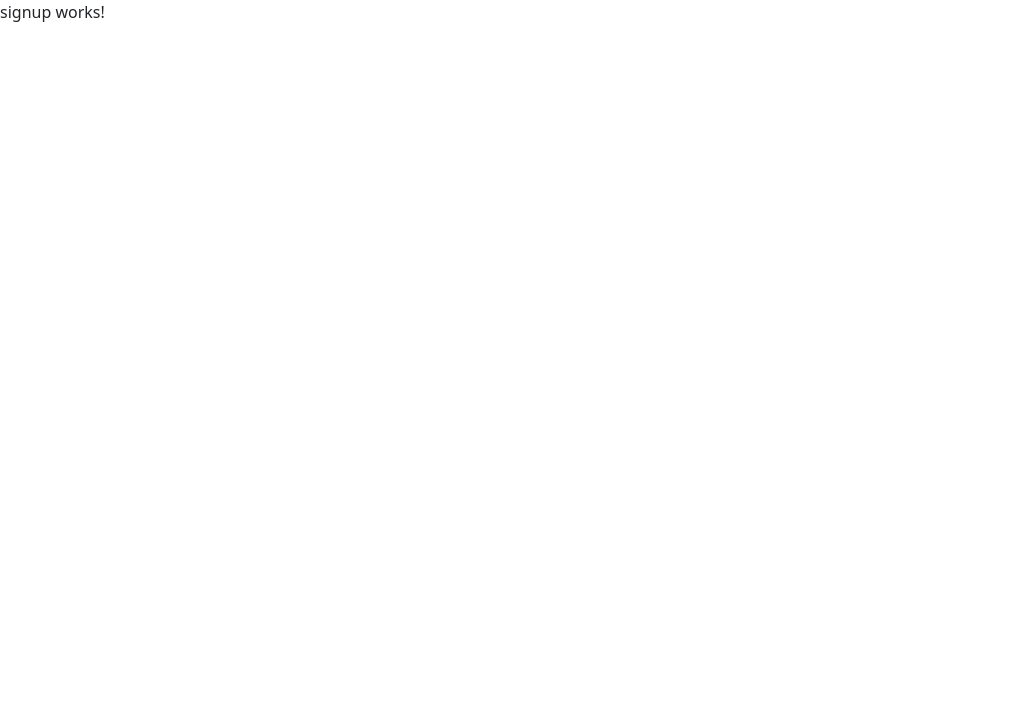
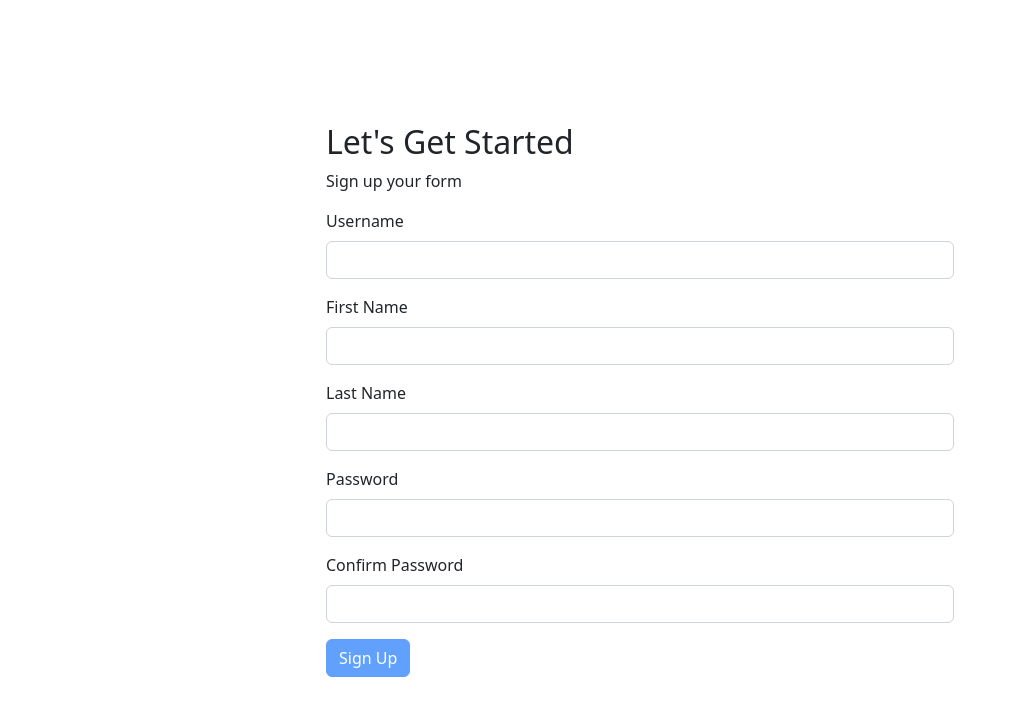
Before and after one commit to vaskarkundu/todo_plus_frontend_angular, an Angular app: page /signup in a window 1280 px wide. Shown: the top 716 px of the page, without its empty margins (0-1016 px from the left). Built offline with nearby package versions, Linux system fonts and the light colour scheme.

Commit message:
feat : added sign up form

```diff
--- a/src/app/modules/auth/signin/signin.component.html
+++ b/src/app/modules/auth/signin/signin.component.html
@@ -1 +1,16 @@
-<p>signin works!</p>
+<!-- <div class="container">
+  <div class="d-flex align-items-center">
+    <p>signin works!</p>
+  </div>
+</div> -->
+
+<div
+  class="container-fluid d-flex justify-content-center align-items-center vh-100"
+>
+  <div>
+    <p>
+      signin works!zdkcnsL?DVmzlsdkvm/zlkdsvmsL?ZKDvm./dzlfkv
+      /kdjflvn,/SKJLDKNFcdzkh.fjv/dfjklkvnksdfzjv
+    </p>
+  </div>
+</div>
--- a/src/app/modules/auth/signup/signup.component.html
+++ b/src/app/modules/auth/signup/signup.component.html
@@ -1 +1,62 @@
-<p>signup works!</p>
+<div
+  class="container-fluid d-flex justify-content-center align-items-center vh-100"
+>
+  <div class="col-md-6">
+    <h2>Let's Get Started</h2>
+    <p>Sign up your form</p>
+    <form [formGroup]="signupForm" (ngSubmit)="onSubmit()" class="signup-form">
+      <div class="mb-3">
+        <label for="username" class="form-label">Username</label>
+        <input
+          type="text"
+          id="username"
+          class="form-control"
+          formControlName="username"
+        />
+      </div>
+      <div class="mb-3">
+        <label for="firstname" class="form-label">First Name</label>
+        <input
+          type="text"
+          id="firstname"
+          class="form-control"
+          formControlName="firstname"
+        />
+      </div>
+      <div class="mb-3">
+        <label for="lastname" class="form-label">Last Name</label>
+        <input
+          type="text"
+          id="lastname"
+          class="form-control"
+          formControlName="lastname"
+        />
+      </div>
+      <div class="mb-3">
+        <label for="password" class="form-label">Password</label>
+        <input
+          type="password"
+          id="password"
+          class="form-control"
+          formControlName="password"
+        />
+      </div>
+      <div class="mb-3">
+        <label for="confirmPassword" class="form-label">Confirm Password</label>
+        <input
+          type="password"
+          id="confirmPassword"
+          class="form-control"
+          formControlName="confirmPassword"
+        />
+      </div>
+      <button
+        type="submit"
+        [disabled]="!signupForm.valid"
+        class="btn btn-primary"
+      >
+        Sign Up
+      </button>
+    </form>
+  </div>
+</div>
--- a/src/app/modules/auth/signup/signup.component.ts
+++ b/src/app/modules/auth/signup/signup.component.ts
@@ -1,10 +1,25 @@
 import { Component } from '@angular/core';
+import { FormBuilder, FormGroup, Validators } from '@angular/forms';
 
 @Component({
   selector: 'app-signup',
   templateUrl: './signup.component.html',
-  styleUrls: ['./signup.component.css']
+  styleUrls: ['./signup.component.css'],
 })
 export class SignupComponent {
+  signupForm: FormGroup;
 
+  constructor(private formBuilder: FormBuilder) {}
+
+  ngOnInit(): void {
+    this.signupForm = this.formBuilder.group({
+      username: ['', Validators.required],
+      firstname: ['', Validators.required],
+      lastname: ['', Validators.required],
+      password: ['', [Validators.required, Validators.minLength(6)]],
+      confirmPassword: ['', Validators.required],
+    });
+  }
+
+  onSubmit() {}
 }
--- a/tsconfig.json
+++ b/tsconfig.json
@@ -19,10 +19,8 @@
     "target": "ES2022",
     "module": "ES2022",
     "useDefineForClassFields": false,
-    "lib": [
-      "ES2022",
-      "dom"
-    ]
+    "strictPropertyInitialization": false,
+    "lib": ["ES2022", "dom"]
   },
   "angularCompilerOptions": {
     "enableI18nLegacyMessageIdFormat": false,
```
Also changed, not shown: src/app/modules/auth/auth.module.ts (+4 -10 lines).
